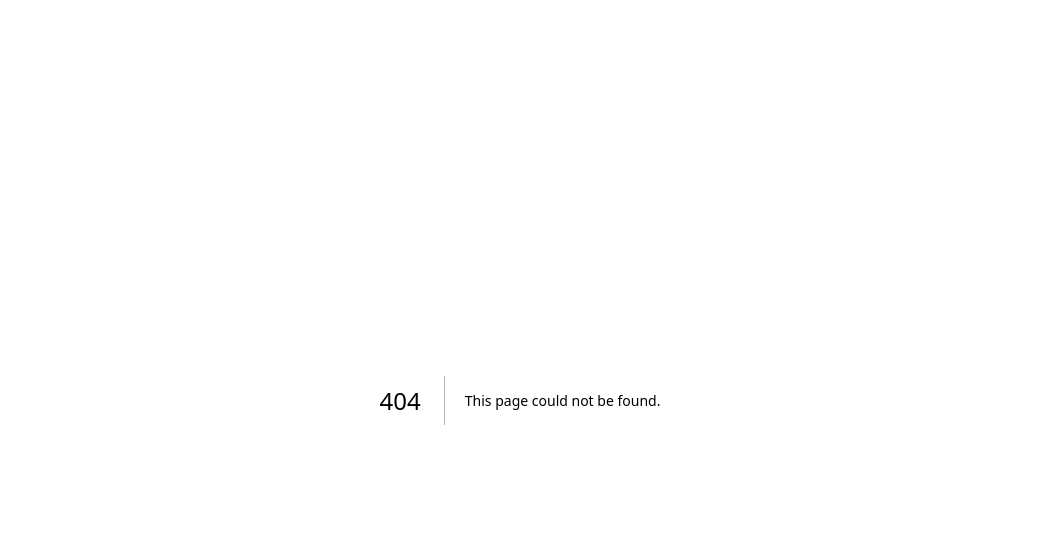
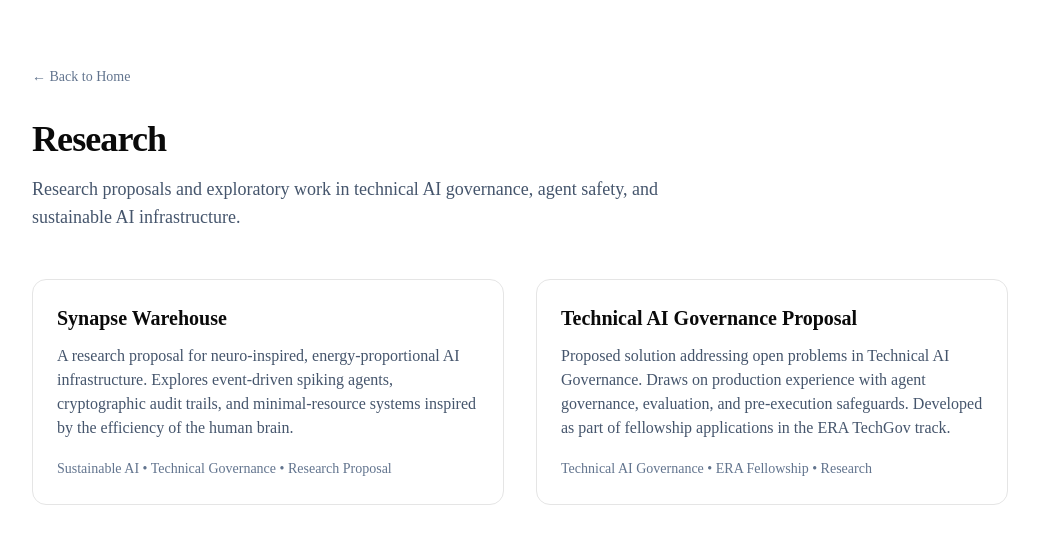
Before and after one commit to dynamicsofanaisteroid/farah-zamir-portfolio, a Next.js app: page /research in a window 1280 px wide. Before the commit this address had no page. Shown: the top 544 px of the page, without its empty margins (120-1159 px from the left). Built offline with nearby package versions, Linux system fonts and the light colour scheme.

Commit message:
Create Research page

```diff
--- /dev/null
+++ b/app/research/page.tsx
@@ -0,0 +1,43 @@
+import Link from "next/link"
+
+export default function ResearchPage() {
+  return (
+    <div className="max-w-5xl mx-auto px-6 py-16">
+      <Link href="/" className="text-sm text-slate-500 hover:text-slate-900 mb-8 inline-block">
+        ← Back to Home
+      </Link>
+
+      <h1 className="text-4xl font-semibold tracking-tight mb-4">Research</h1>
+      <p className="text-lg text-slate-600 max-w-2xl mb-12">
+        Research proposals and exploratory work in technical AI governance,
+        agent safety, and sustainable AI infrastructure.
+      </p>
+
+      <div className="grid gap-8 md:grid-cols-2">
+
+        {/* Synapse Warehouse */}
+        <div className="border rounded-xl p-6 hover:shadow-sm transition-shadow">
+          <h3 className="text-xl font-semibold mb-3">Synapse Warehouse</h3>
+          <p className="text-slate-600 mb-4">
+            A research proposal for neuro-inspired, energy-proportional AI infrastructure.
+            Explores event-driven spiking agents, cryptographic audit trails, and minimal-resource
+            systems inspired by the efficiency of the human brain.
+          </p>
+          <span className="text-sm text-slate-500">Sustainable AI • Technical Governance • Research Proposal</span>
+        </div>
+
+        {/* ERA Technical AI Governance Proposal */}
+        <div className="border rounded-xl p-6 hover:shadow-sm transition-shadow">
+          <h3 className="text-xl font-semibold mb-3">Technical AI Governance Proposal</h3>
+          <p className="text-slate-600 mb-4">
+            Proposed solution addressing open problems in Technical AI Governance.
+            Draws on production experience with agent governance, evaluation, and pre-execution
+            safeguards. Developed as part of fellowship applications in the ERA TechGov track.
+          </p>
+          <span className="text-sm text-slate-500">Technical AI Governance • ERA Fellowship • Research</span>
+        </div>
+
+      </div>
+    </div>
+  )
+}
```
